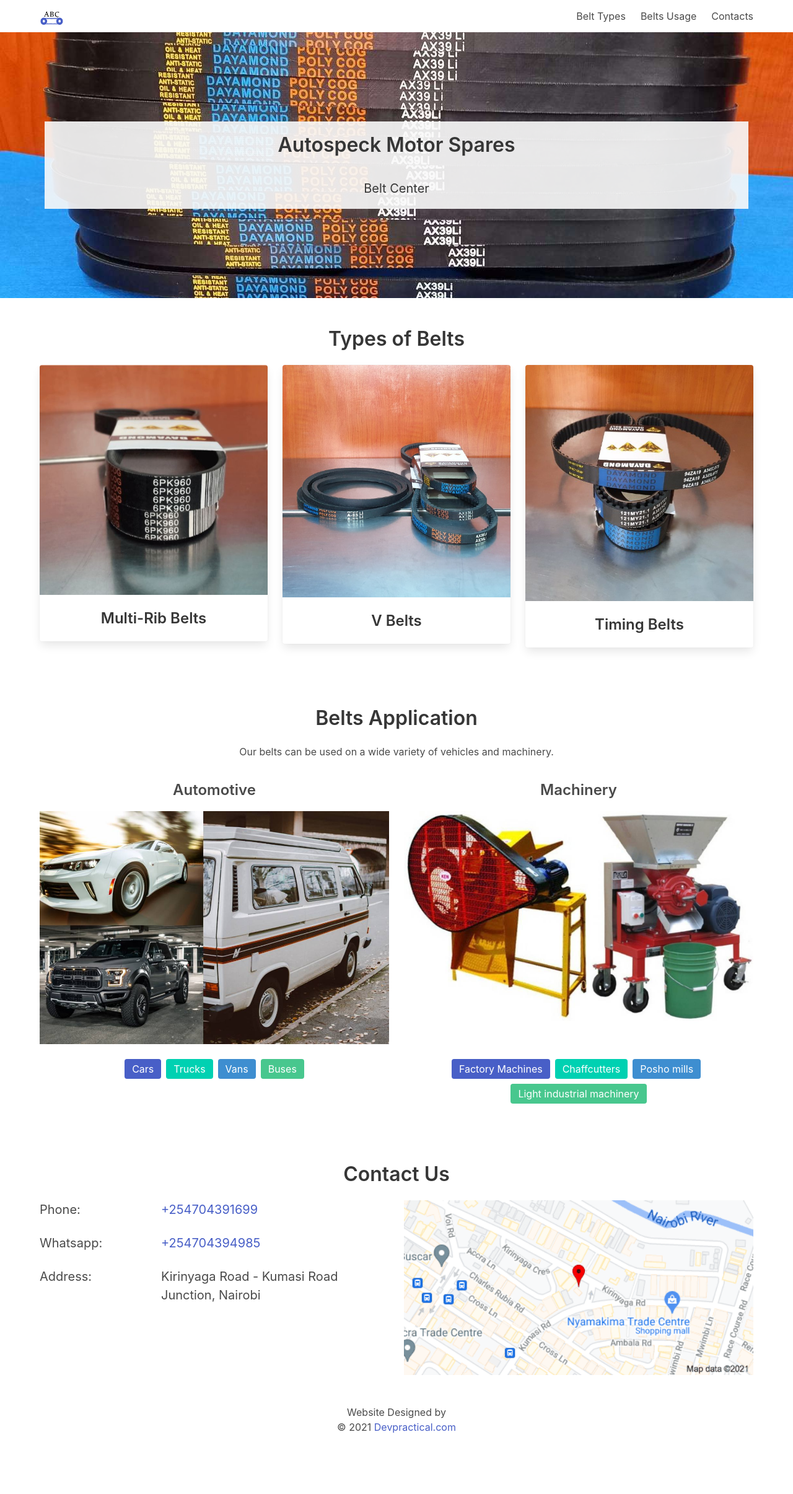
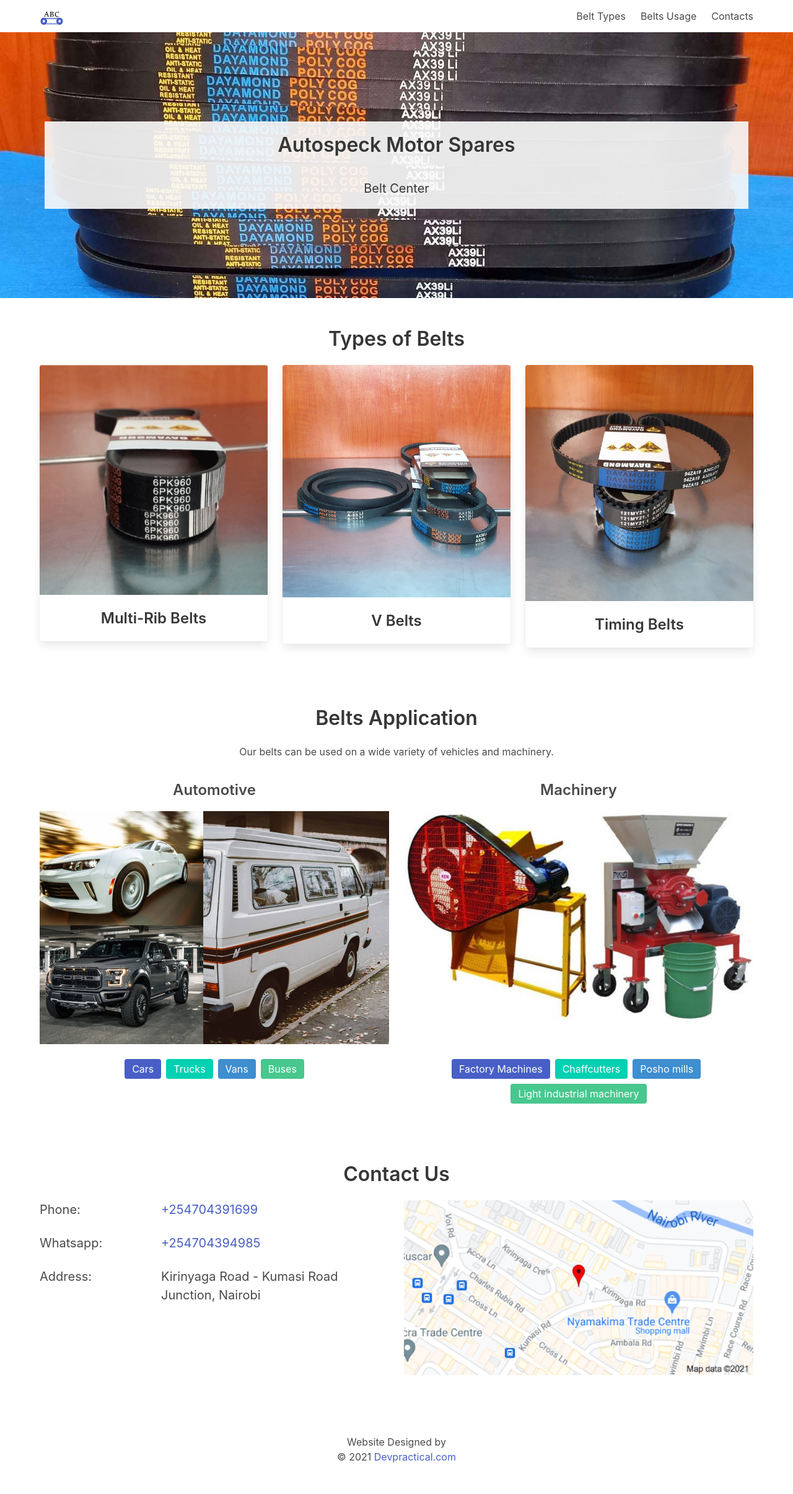
Before and after one commit to avicnotes/autospeck, a Jekyll site: the page built from index.html, in a window 1280 px wide. Shown: the whole page at 62% size. Built offline with Jekyll 4.4.1, drawn with Linux system fonts in a browser that asks for light colours; the list of posts is cut into pages by our own code; before the commit the page ends 2315 px from its top, so only the background shows below that.

Commit message:
Update default.html

```diff
--- a/_layouts/default.html
+++ b/_layouts/default.html
@@ -11,7 +11,7 @@
       {{ content }}
     </main>
     <footer>
-      <div class="credits">
+      <div class="credits py-6">
         <p class="has-text-centered">
           Website Designed by <br/> &copy; 2021 <a href="https://devpractical.com">Devpractical.com</a>
         </p>
```
